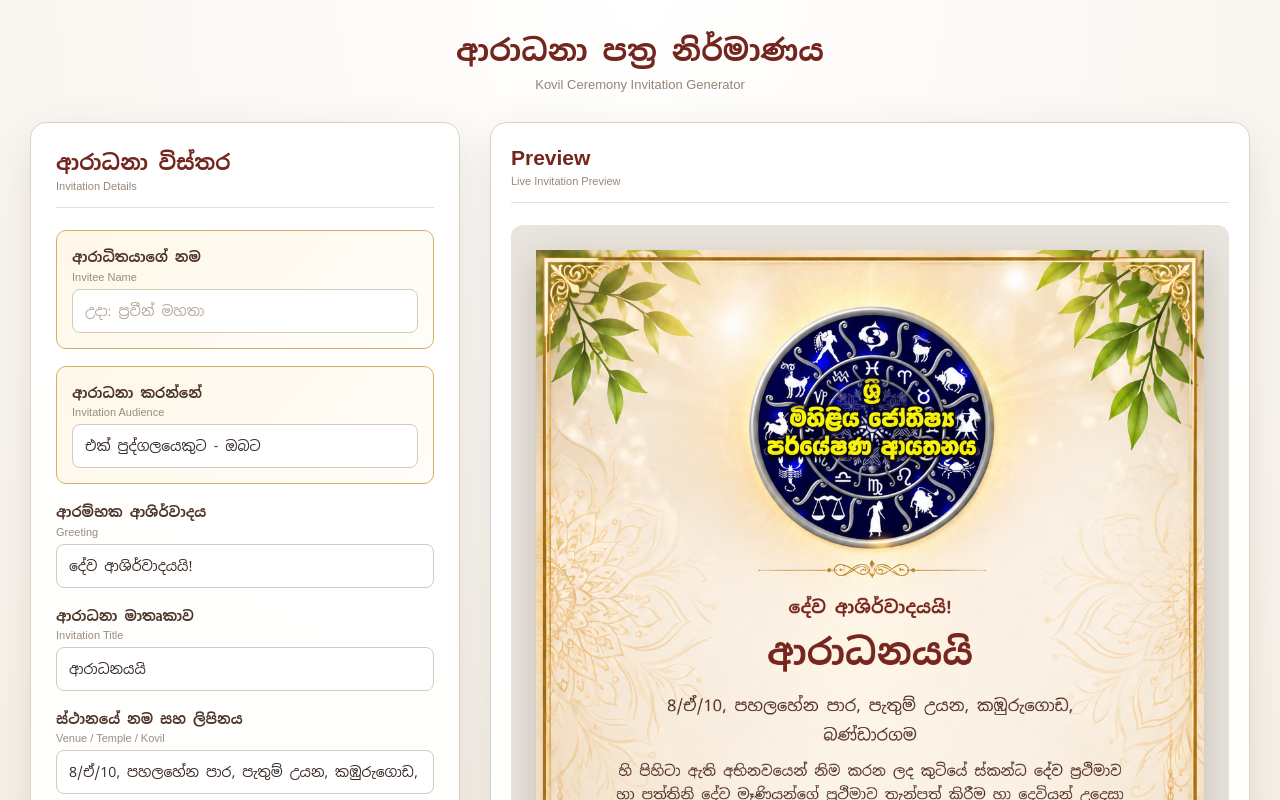
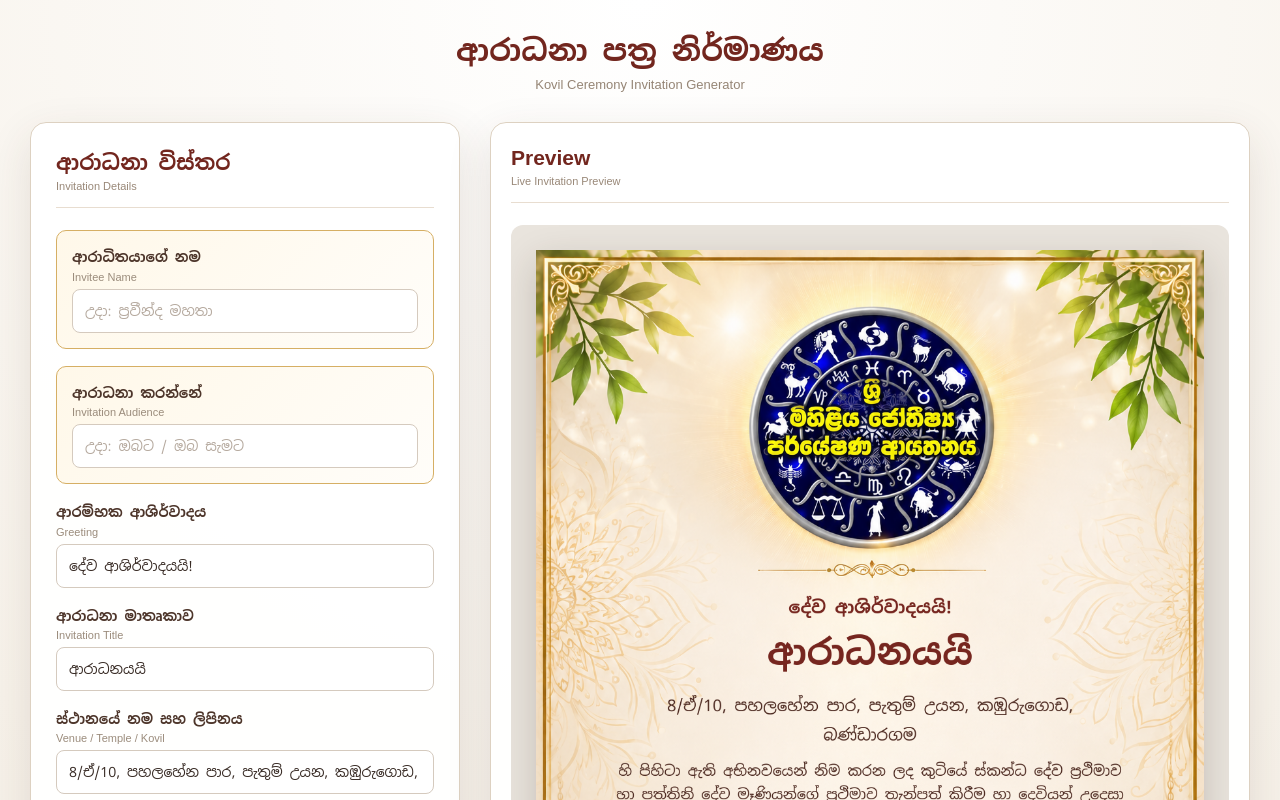
Before and after one commit to pravindag/kovil-invitation, a React (Vite) app: page / in a window 1280 px wide. Shown: the top 800 px of the page. Built offline with nearby package versions, Linux system fonts and the light colour scheme.

Commit message:
ninth modification for invitation

```diff
--- a/src/App.tsx
+++ b/src/App.tsx
@@ -28,7 +28,7 @@ function App() {
     useState("");
 
   const [inviteeType, setInviteeType] =
-    useState<"single" | "group">("single");
+    useState("");
 
   const [venueName, setVenueName] =
     useState(
@@ -281,14 +281,9 @@ function App() {
     |--------------------------------------------------------------------------
     */
 
-    const invitationAudience =
-      inviteeType === "single"
-        ? "ඔබට"
-        : "ඔබ සැමට";
-
     drawWrappedText(
       context,
-      `${invitationAudience} කාරුණිකව ආරාධනා කර සිටිමු.`,
+      `${inviteeType.trim()} කාරුණිකව ආරාධනා කර සිටිමු.`,
       512,
       985,
       790,
@@ -770,7 +765,7 @@ function App() {
 
     setInviteeName("");
 
-    setInviteeType("single");
+    setInviteeType("");
 
     setVenueName(
       "8/ඒ/10, පහලහේන පාර, පැතුම් උයන, කඹුරුගොඩ,"
@@ -866,7 +861,7 @@ function App() {
                   event.target.value
                 )
               }
-              placeholder="උදා: ප්‍රවීන් මහතා"
+              placeholder="උදා: ප්‍රවීන්ද මහතා"
             />
 
           </div>
@@ -883,25 +878,16 @@ function App() {
               Invitation Audience
             </span>
 
-            <select
+            <input
+              type="text"
               value={inviteeType}
               onChange={(event) =>
                 setInviteeType(
-                  event.target.value as
-                    | "single"
-                    | "group"
+                  event.target.value
                 )
               }
-            >
-              <option value="single">
-                එක් පුද්ගලයෙකුට - ඔබට
-              </option>
-
-              <option value="group">
-                කිහිප දෙනෙකුට - ඔබ සැමට
-              </option>
-            </select>
-
+              placeholder="උදා: ඔබට / ඔබ සැමට"
+            />
           </div>
 
           {/* GREETING */}
```
